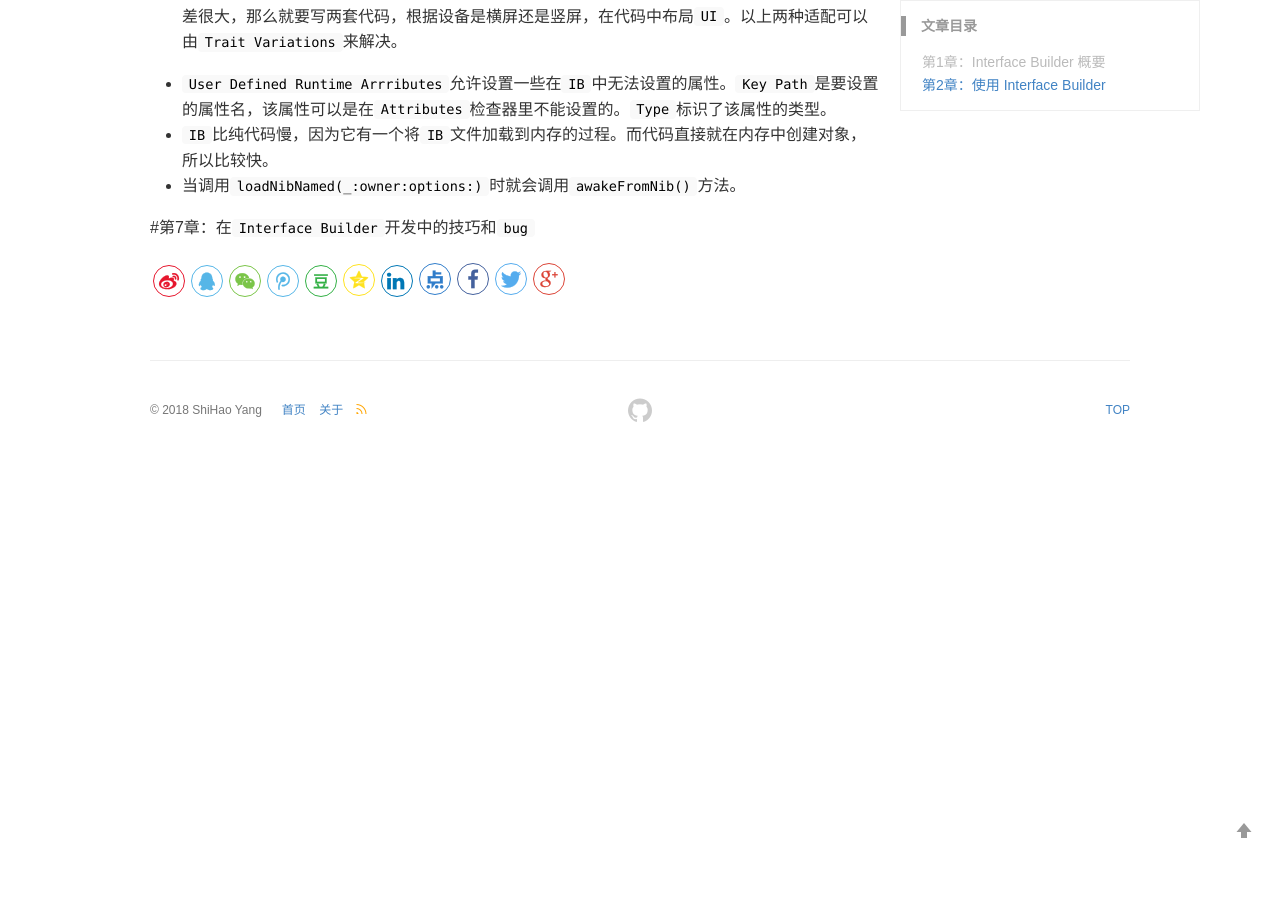
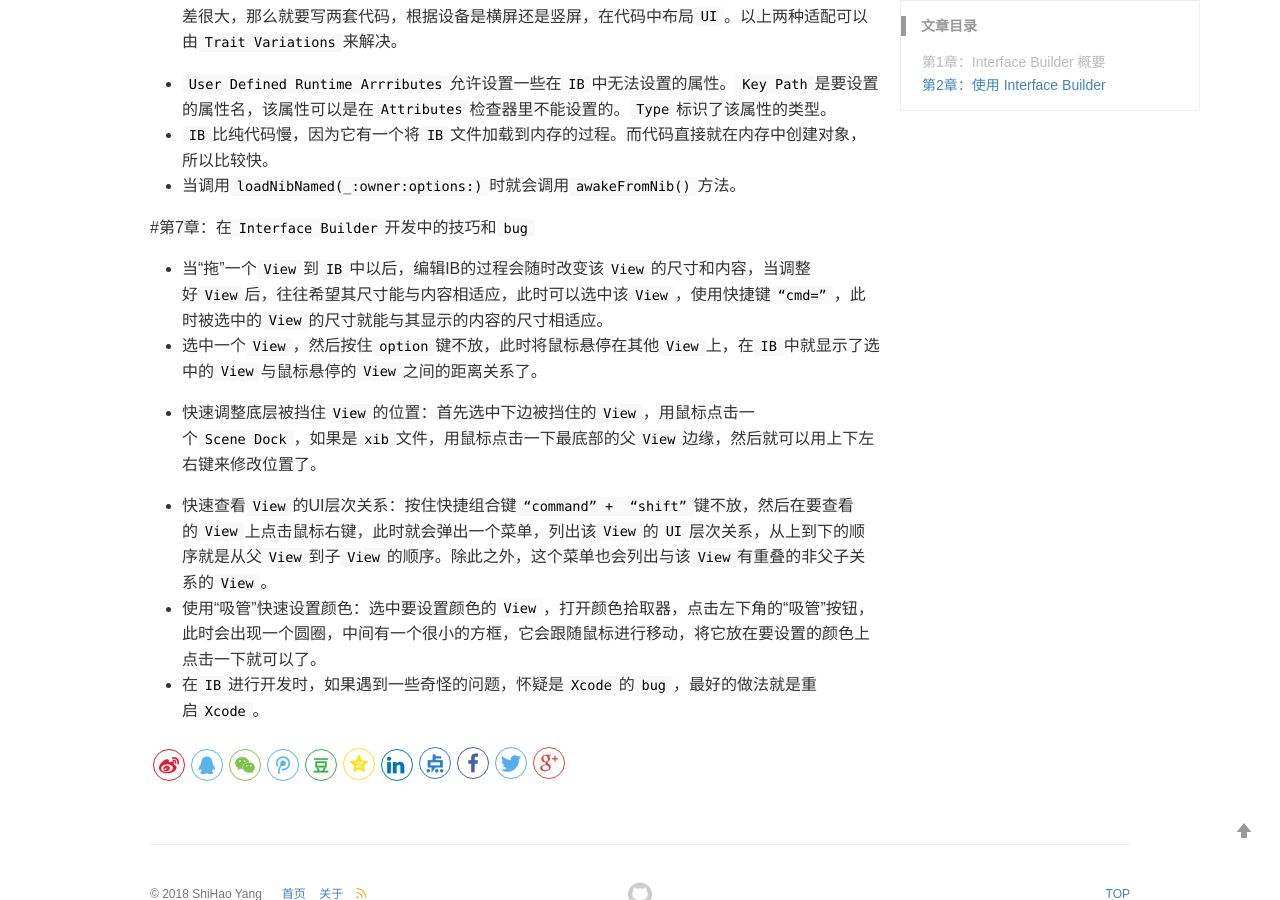
Before and after one commit to hao1993/hao1993.github.io, a Jekyll site: the page built from _posts/2018-12-08-iOS-UI-开发捷径.md, in a window 1280 px wide and 900 px high, scrolled down 6470 px. Built offline with Jekyll 4.4.1, drawn with Linux system fonts in a browser that asks for light colours; comment, search, counter and statistics services are not loaded; before the commit the page ends 6929 px from its top, so only the background shows below that.

Commit message:
IB finish

```diff
--- a/_posts/2018-11-29-iOS-UI-开发捷径.md
+++ b/_posts/2018-12-08-iOS-UI-开发捷径.md
@@ -212,3 +212,11 @@ public enum NSLayoutRelation : Int {
 - 当调用`loadNibNamed(_:owner:options:)`时就会调用`awakeFromNib()`方法。
 
 #第7章：在`Interface Builder`开发中的技巧和`bug`
+
+- 当“拖”一个`View`到`IB`中以后，编辑IB的过程会随时改变该`View`的尺寸和内容，当调整好`View`后，往往希望其尺寸能与内容相适应，此时可以选中该`View`，使用快捷键`“cmd=”`，此时被选中的`View`的尺寸就能与其显示的内容的尺寸相适应。
+- 选中一个`View`，然后按住`option`键不放，此时将鼠标悬停在其他`View`上，在`IB`中就显示了选中的`View`与鼠标悬停的`View`之间的距离关系了。
+- 快速调整底层被挡住`View`的位置：首先选中下边被挡住的`View`，用鼠标点击一个`Scene Dock`，如果是`xib`文件，用鼠标点击一下最底部的父`View`边缘，然后就可以用上下左右键来修改位置了。
+
+- 快速查看`View`的UI层次关系：按住快捷组合键`“command” +  “shift”`键不放，然后在要查看的`View`上点击鼠标右键，此时就会弹出一个菜单，列出该`View`的`UI`层次关系，从上到下的顺序就是从父`View`到子`View`的顺序。除此之外，这个菜单也会列出与该`View`有重叠的非父子关系的`View`。
+- 使用“吸管”快速设置颜色：选中要设置颜色的`View`，打开颜色拾取器，点击左下角的“吸管”按钮，此时会出现一个圆圈，中间有一个很小的方框，它会跟随鼠标进行移动，将它放在要设置的颜色上点击一下就可以了。
+- 在`IB`进行开发时，如果遇到一些奇怪的问题，怀疑是`Xcode`的`bug`，最好的做法就是重启`Xcode`。
```
Also changed, not shown: other parts of _posts/2018-12-08-iOS-UI-开发捷径.md (+1 -1 lines).
